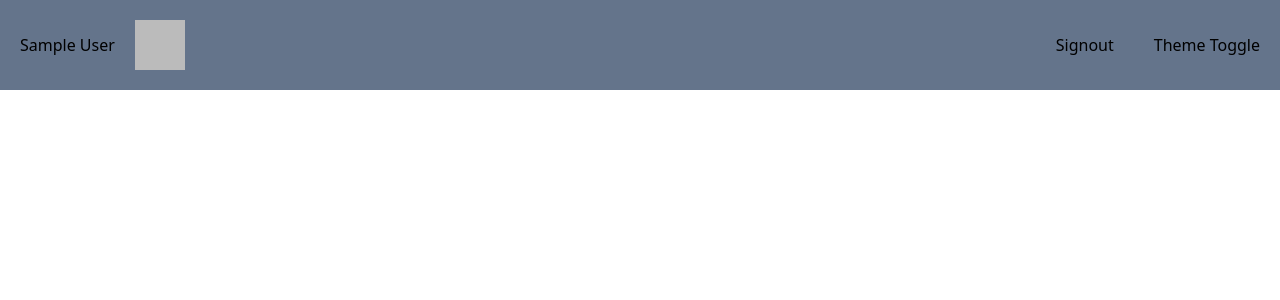
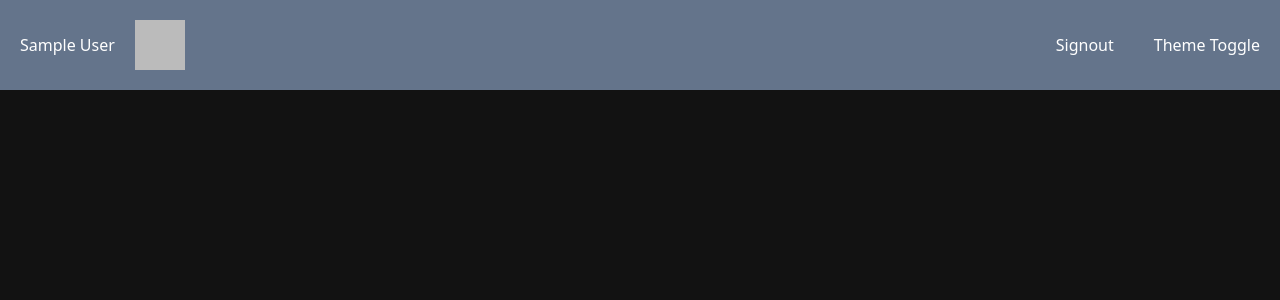
Before and after one commit to medhruv7/blog-app, a Next.js app: page / in a window 1280 px wide. Shown: the top 300 px of the page. Built offline with nearby package versions, Linux system fonts and the light colour scheme; no server answers; sample sign-in values are in the browser's storage.

Commit message:
Material UI , Theme Changer added

```diff
--- a/app/components/Navbar.tsx
+++ b/app/components/Navbar.tsx
@@ -6,7 +6,7 @@ export const Navbar = () => {
     return (
         <div className="flex items-center bg-slate-500 p-5">
             <div><NavbarProfile /></div>
-            <div className="flex ml-auto space-x-10">
+            <div className="flex ml-auto space-x-10 items-center">
             <SignoutButton />
             <ThemeToggleButton />
             </div>
--- a/app/components/NavbarProfile.tsx
+++ b/app/components/NavbarProfile.tsx
@@ -7,6 +7,10 @@ import { StaticImport } from "next/dist/shared/lib/get-img-props";
 
 export const NavbarProfile = async () => {
   const session = await getServerSession(options);
+
+  if(!session) {
+    return null;
+  }
 
   return (
     <div className="flex space-x-5 items-center">
--- a/app/components/SignoutButton.tsx
+++ b/app/components/SignoutButton.tsx
@@ -4,13 +4,22 @@ import { signOut, useSession } from "next-auth/react";
 import { redirect } from "next/navigation";
 
 export const SignoutButton = () => {
-  const session = useSession();
-  if (!session) {
+  const { status } = useSession();
+
+  if (status === "unauthenticated") {
     return redirect("/api/auth/signin");
   }
+
   return (
     <div>
-      <button onClick={() => signOut()}>Signout</button>
+      <button
+        onClick={() => {
+          console.log("here");
+          signOut();
+        }}
+      >
+        Signout
+      </button>
     </div>
   );
 };
--- a/app/providers.tsx
+++ b/app/providers.tsx
@@ -12,7 +12,7 @@ export function Providers({
 }) {
   return (
     <SessionProvider>
-      <ThemeProvider>{children}</ThemeProvider>
+      <ThemeProvider enableSystem={false} defaultTheme="dark" attribute="class">{children}</ThemeProvider>
     </SessionProvider>
   );
 }
--- a/package.json
+++ b/package.json
@@ -11,6 +11,10 @@
   },
   "dependencies": {
     "@auth/prisma-adapter": "^1.0.2",
+    "@emotion/react": "^11.11.1",
+    "@emotion/styled": "^11.11.0",
+    "@mui/icons-material": "^5.14.9",
+    "@mui/material": "^5.14.10",
     "@prisma/client": "^5.3.1",
     "@types/node": "20.6.3",
     "@types/react": "18.2.22",
```
Also changed, not shown: 1 other file (tests, documents, lock files or other folders).
